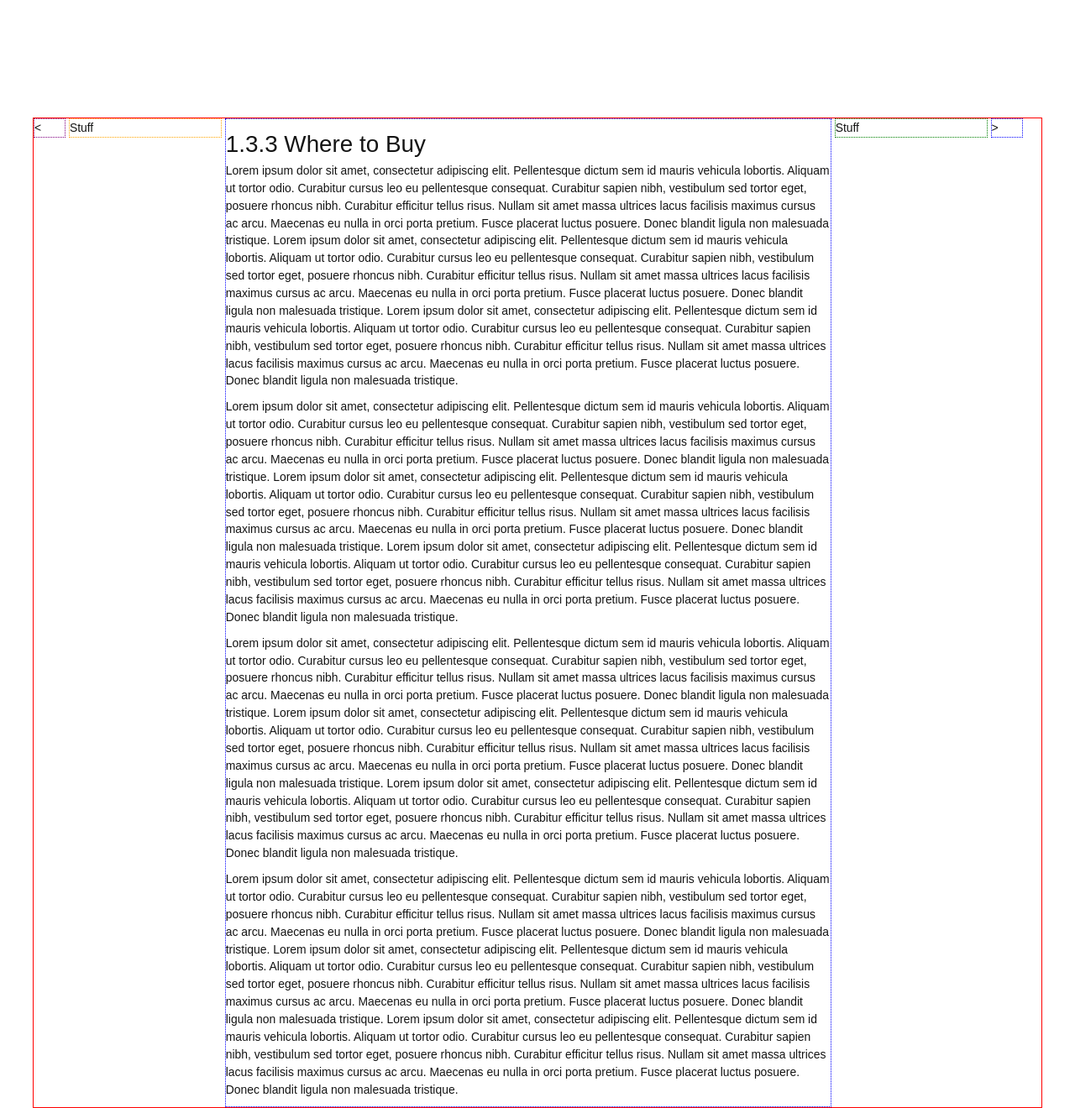
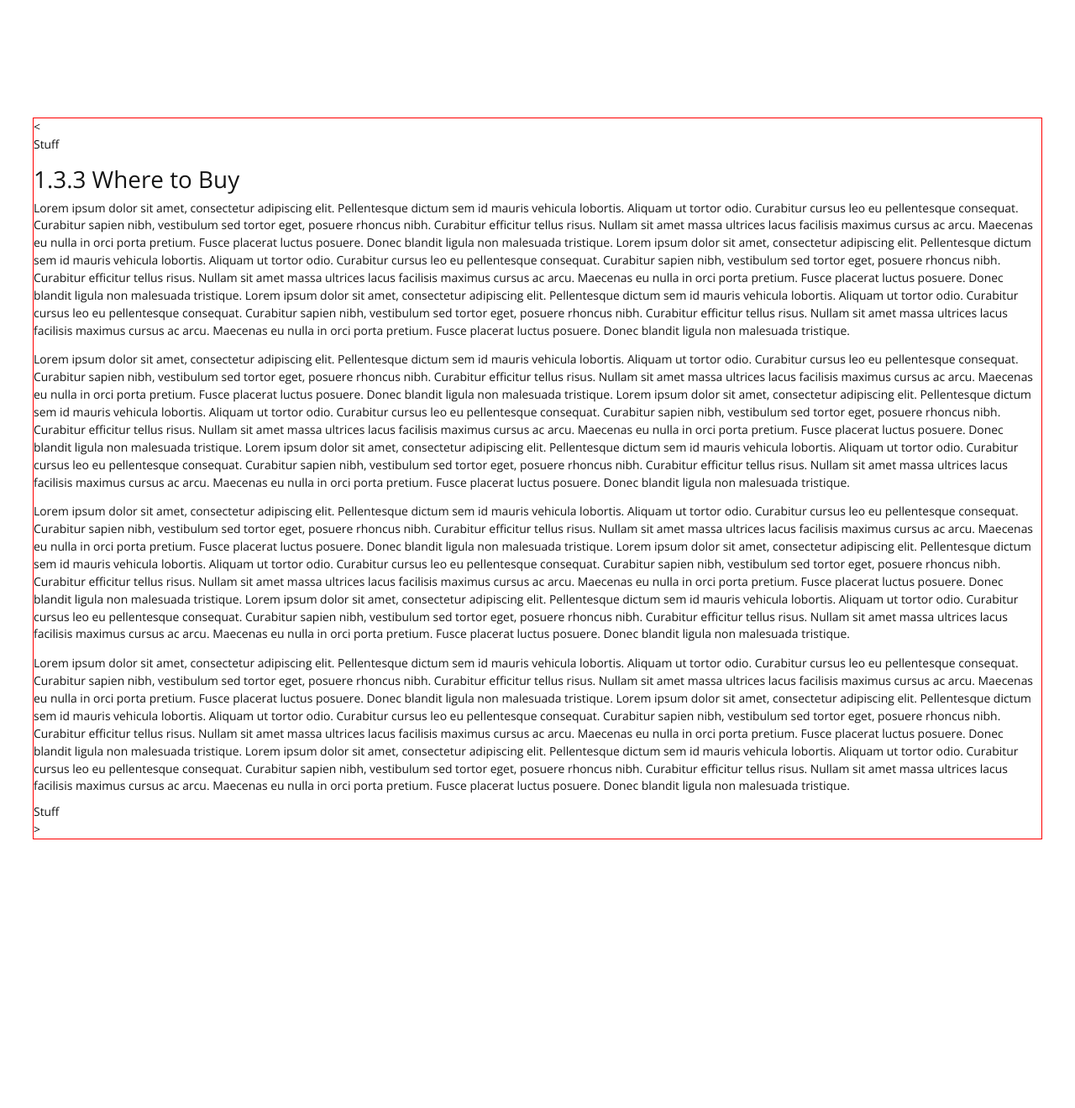
Before and after one commit to jeniferdaniels/mockup, a PHP site: page /cat101/whereBuy.php in a window 1280 px wide. Shown: the whole page at 84% size. After the commit the page ends 1000 px from the top, so only its background shows below. Run offline with PHP 8.4, Linux system fonts and the light colour scheme.

Commit message:
added new styles. reworked lists

```diff
--- a/css/pleStyle.css
+++ b/css/pleStyle.css
@@ -2,16 +2,16 @@ html {
   font-size: 87%; }
 
 body {
-  font-family: "Open-Sans", sans-serif;
+  font-family: "Open Sans", Georgia;
   color: #141414;
   line-height: 150%;
   margin: 0;
   padding: 0;
   background-color: white; }
 
-h1, h2, h3, h4, h5, h6, p {
-  padding: 0;
-  margin: 0; }
+h1 {
+  font-size: 2.5rem;
+  font-weight: 500; }
 
 h2 {
   font-size: 2rem;
@@ -339,69 +341,34 @@ time {
   margin-left: auto;
   margin-right: auto;
   background-color: white;
+  padding: 0;
   margin-top: 140px;
   vertical-align: top; }
 
+.dashTitle {
+  font-size: 1.4rem;
+  width: 100%;
+  border-bottom: 1px solid black; }
+.dashWrapper {
+  width: 1200px;
+  margin-left: auto;
+  margin-right: auto;
+  background-color: white;
+  padding: 0;
+  margin-top: 140px;
+  vertical-align: top; }
 .dashLeftCol, .dashCenterCol, .dashRightCol {
-  padding: 0 10px 0 10px;
-  border: 1px solid blue;
+  padding: 10px;
+  position: relative;
   display: inline-block;
-  margin-left: 0;
-  margin-right: 0; }
-.dashLeftCol, .dashRightCol {
-  width: 19%; }
+  margin: 0;
+  vertical-align: top; }
+.dashRightCol {
+  width: 15%; }
+.dashLeftCol {
+  width: 25%; }
 .dashCenterCol {
-  width: 55%; }
-
-.contentLeftCol {
-  padding: 0;
-  margin: 0;
-  border: 1px dotted orange;
-  display: inline-block;
-  height: inherit;
-  vertical-align: top;
-  height: inherit;
-  width: 15%; }
-
-.contentRightCol {
-  padding: 0;
-  margin: 0;
-  border: 1px dotted green;
-  display: inline-block;
-  height: inherit;
-  vertical-align: top;
-  height: inherit;
-  width: 15%; }
-
-.contentLeftNavCol {
-  padding: 0;
-  margin: 0;
-  border: 1px dotted purple;
-  display: inline-block;
-  height: inherit;
-  vertical-align: top;
-  height: inherit;
-  width: 3%; }
-
-.contentRightNavCol {
-  padding: 0;
-  margin: 0;
-  border: 1px dotted blue;
-  display: inline-block;
-  height: inherit;
-  vertical-align: top;
-  height: inherit;
-  width: 3%; }
-
-.contentCenterCol {
-  padding: 0;
-  margin: 0;
-  border: 1px dotted blue;
-  display: inline-block;
-  height: inherit;
-  vertical-align: top;
-  height: inherit;
-  width: 60%; }
+  width: 50%; }
 
 /*.content{
 	&LeftCol, &CenterCol, &RightCol, &LeftNavCol, &RightNavCol{
--- a/css/pleStyle.scss
+++ b/css/pleStyle.scss
@@ -38,11 +38,11 @@ $moduleProgressBarWidth: 100px;
 $moduleProgressBarWrapperWidth: $moduleProgressBarWidth + 10px;
 
 
-$font-stack: "Open-Sans", sans-serif;
+$font-stack: "Open Sans", Georgia;
 //"Roboto",
 $font-color: $darkGray;
 $link-color: $hotPink;
-$link-color-hover: $green;
+$link-color-hover: $googleBlue;
 $link-color-visited: $link-color;
 
 $link-color-topic: $liteBlue;
@@ -77,9 +77,9 @@ body{
 	background-color: white;
 }
 
-h1, h2, h3, h4, h5, h6, p{
-	padding: 0;
-	margin: 0;
+h1{
+	font-size: 2.5rem;
+	font-weight: 500;
 }
 
 h2{
@@ -88,10 +88,8 @@ h2{
 	margin-bottom: 10px;
 }
 
-//overwrite
 p{
 	margin-bottom: 10px;
-	//font-family: Georgia;
 }
 
 a{
@@ -107,18 +105,19 @@ a{
 	&:visited{
 		color: $link-color-visited;
 	}
-}//end a
+}
 
 pre{
 	word-wrap: break-word;
 }
 
-.scheduleWrapper{
-	 width:100%;
-	 height: 800px;
+/*
+.schduleWrapper{
+	width:100%;
+	height: 800px;
 	border: none;
 }
-
+*/
 
 header{
 	border-bottom: 1px solid $mediumGray;
@@ -208,6 +207,8 @@ header{
 	color: $darkGray;
 	display: inline-block;
 }
+
+
 
 .top{
 	position:fixed;
@@ -462,31 +463,28 @@ nav{
 	border: 1px solid $mediumGray;
 }
 
-.moduleList, .someOtherList{
-	margin-top: 10px;
+.moduleList, .courseList, .assignmentsList, .whosOnlineList{
 	list-style: none;
-	//font-size: 1.1rem;
 	& a {color:black};
-
 	& li{
 		padding-top: 3px;
+		padding-left: 20px;
 		& ul {
 			list-style: none;
+			padding-left: 20px;
 		}
 	}
 }
 
-.someOtherList
-{
-	& a {color:black;}
-
+.dashboardList{
+	& li { padding-left: 0px; }
 }
 
+
 time{
-	//font-style: italic;
-	color: $darkGray;
 	display: inline-block;
 }
+
 
 .fa-calendar, .fa-check-circle{
 	padding-right: 3px;
@@ -529,93 +527,55 @@ time{
 	margin-top: 20px;
 }
 
-
-
-
-
 .contentWrapper{
-	width: $contentWidth;
+	width: 1200px;
 	border: 1px solid red;
 	margin-left: auto;
 	margin-right: auto;
 	background-color: white;
-	//padding: 10px;
+	padding: 0;
 	margin-top: 140px;
 	vertical-align: top;
 }
 
 .dash{
-	&LeftCol, &CenterCol, &RightCol{
-		padding:0 10px 0 10px;
-		border: 1px solid blue;
-		display:inline-block;
-		margin-left:0;
-		margin-right:0;
+	&Title{
+	font-size: 1.4rem;
+	width: 100%;
+	border-bottom: 1px solid black;
 	}
 
-	&LeftCol, &RightCol{
-		width: 19%;
+	&Wrapper{
+		width: 1200px;
+		//border: 1px solid red;
+		margin-left: auto;
+		margin-right: auto;
+		background-color: white;
+		padding: 0;
+		margin-top: 140px;
+		vertical-align: top;
 	}
 
-	&CenterCol{
-		width:55%;
+
+	&LeftCol, &CenterCol, &RightCol{
+		padding: 10px;
+		position: relative;
+		//border: 1px solid blue;
+		display:inline-block;
+		margin: 0;
+		vertical-align: top;
 	}
-}
 
+	&RightCol{
+		width: 15%;
+	}
 
-.contentLeftCol{
-		padding: 0;
-		margin: 0;
-		border: 1px dotted orange;
-		display:inline-block;
-		height: inherit;
-		vertical-align:top;
-		height: inherit;
-		width: 15%;
-
-}
-.contentRightCol{
-		padding: 0;
-		margin: 0;
-		border: 1px dotted green;
-		display:inline-block;
-		height: inherit;
-		vertical-align:top;
-		height: inherit;
-		width: 15%;
-
-}
-.contentLeftNavCol{
-		padding: 0;
-		margin: 0;
-		border: 1px dotted purple;
-		display:inline-block;
-		height: inherit;
-		vertical-align:top;
-		height: inherit;
-		width: 3%;
-
-}
-.contentRightNavCol{
-		padding: 0;
-		margin: 0;
-		border: 1px dotted blue;
-		display:inline-block;
-		height: inherit;
-		vertical-align:top;
-		height: inherit;
-		width: 3%;
-
-}
-.contentCenterCol{
-		padding: 0;
-		margin: 0;
-		border: 1px dotted blue;
-		display:inline-block;
-		height: inherit;
-		vertical-align:top;
-		height: inherit;
-		width: 60%;
+	&LeftCol{
+		width: 25%
+	}
+	&CenterCol {
+		width: 50%;
+	}
 
 }
 
```
Also changed, not shown: other parts of css/pleStyle.css (+18 -16 lines), 1 other file.
